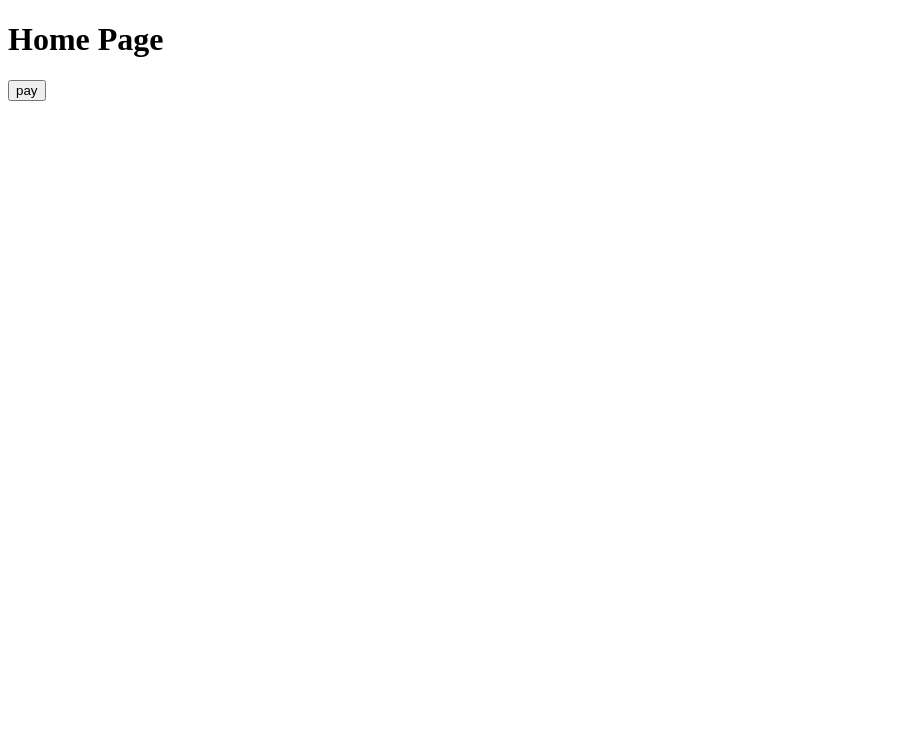
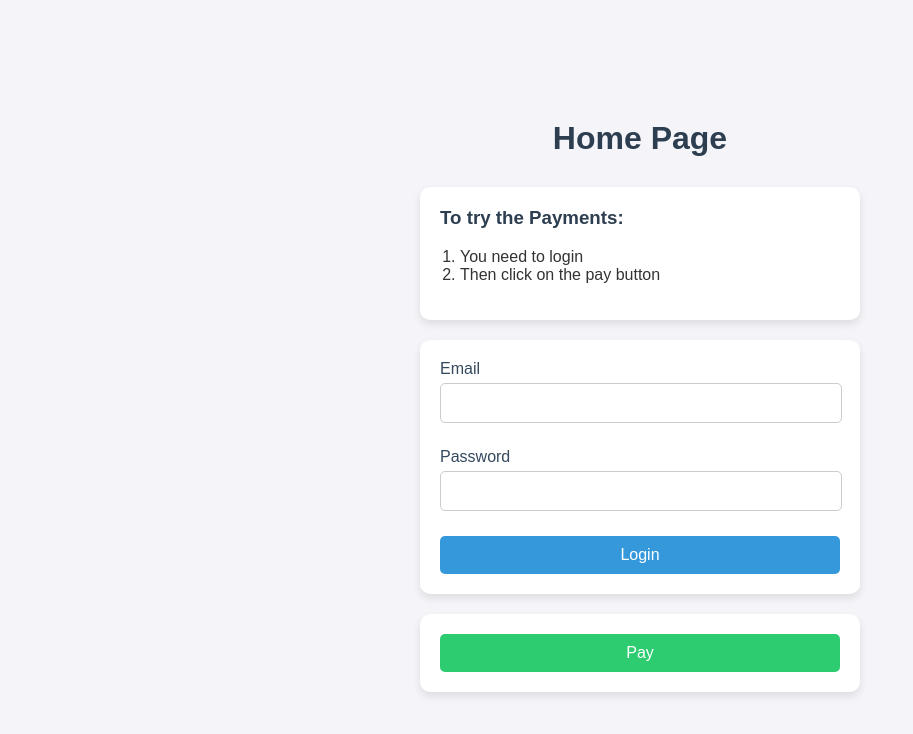
Before and after one commit to aboodmagdy1/Adds-website, a website: page client/index.html in a window 1280 px wide. Shown: the whole page, without its empty margins (0-913 px from the left). Drawn offline with Linux system fonts and the light colour scheme.

Commit message:
refactro: add some client code and style

```diff
--- a/client/index.html
+++ b/client/index.html
@@ -4,10 +4,121 @@
     <meta charset="UTF-8" />
     <meta name="viewport" content="width=device-width, initial-scale=1.0" />
     <title>Home Page</title>
+    <style>
+      /* General styles */
+      body {
+        font-family: Arial, sans-serif;
+        background-color: #f4f4f9;
+        margin: 0;
+        padding: 0;
+        display: flex;
+        flex-direction: column;
+        align-items: center;
+        justify-content: center;
+        height: 100vh;
+        color: #333;
+      }
+
+      h1 {
+        margin-bottom: 20px;
+        color: #2c3e50;
+      }
+
+      section {
+        background: #ffffff;
+        padding: 20px;
+        margin: 10px 0;
+        border-radius: 10px;
+        box-shadow: 0 4px 8px rgba(0, 0, 0, 0.1);
+        width: 90%;
+        max-width: 400px;
+      }
+
+      h3 {
+        margin-top: 0;
+        color: #2c3e50;
+      }
+
+      ol {
+        padding-left: 20px;
+      }
+
+      label {
+        display: block;
+        margin-bottom: 10px;
+        color: #34495e;
+      }
+
+      input[type="email"],
+      input[type="password"] {
+        width: calc(100% - 20px);
+        padding: 10px;
+        margin-top: 5px;
+        margin-bottom: 15px;
+        border: 1px solid #ccc;
+        border-radius: 5px;
+        font-size: 1em;
+      }
+
+      button {
+        width: 100%;
+        padding: 10px;
+        background-color: #3498db;
+        color: white;
+        border: none;
+        border-radius: 5px;
+        font-size: 1em;
+        cursor: pointer;
+        transition: background-color 0.3s ease;
+      }
+
+      button:hover {
+        background-color: #2980b9;
+      }
+
+      #paybutton {
+        background-color: #2ecc71;
+      }
+
+      #paybutton:hover {
+        background-color: #27ae60;
+      }
+
+      /* Responsive styles */
+      @media (max-width: 600px) {
+        body {
+          padding: 10px;
+        }
+
+        section {
+          width: 100%;
+        }
+      }
+    </style>
   </head>
   <body>
     <h1>Home Page</h1>
-    <button>pay</button>
+    <section>
+      <h3>To try the Payments:</h3>
+      <ol>
+        <li>You need to login</li>
+        <li>Then click on the pay button</li>
+      </ol>
+    </section>
+    <section>
+      <form id="loginForm">
+        <label for="email">
+          Email <input type="email" name="email" id="email" />
+        </label>
+        <label for="pass">
+          Password <input type="password" name="pass" id="pass" />
+        </label>
+        <button type="submit">Login</button>
+      </form>
+    </section>
+    <section>
+      <button id="paybutton">Pay</button>
+    </section>
     <script src="./script.js"></script>
   </body>
 </html>
--- a/client/script.js
+++ b/client/script.js
@@ -1,9 +1,10 @@
-const button = document.querySelector("button");
+const button = document.querySelector("#paybutton");
 const baseUrl = window.location.protocol + "//" + window.location.host;
 button.addEventListener("click", () => {
   fetch(`${baseUrl}/api/stripe/create-checkout-session`, {
     method: "POST",
     headers: { "Content-Type": "application/json" },
+    credentials: "include",
   })
     .then((res) => {
       if (res.ok) return res.json();
@@ -16,3 +17,30 @@ button.addEventListener("click", () => {
       console.log(e);
     });
 });
+
+const loginForm = document.querySelector("#loginForm");
+
+loginForm.addEventListener("submit", async (e) => {
+  e.preventDefault();
+  const email = document.querySelector("#email").value;
+  const password = document.querySelector("#pass").value;
+
+  try {
+    const response = await fetch(`${baseUrl}/api/auth/signin`, {
+      credentials: "include",
+      headers: {
+        "Content-Type": "application/json",
+      },
+      method: "POST",
+      body: JSON.stringify({ email, password }),
+    });
+
+    if (!response.ok) {
+      throw new Error("Login failed");
+    }
+
+    return response.json();
+  } catch (e) {
+    console.log(e);
+  }
+});
```
